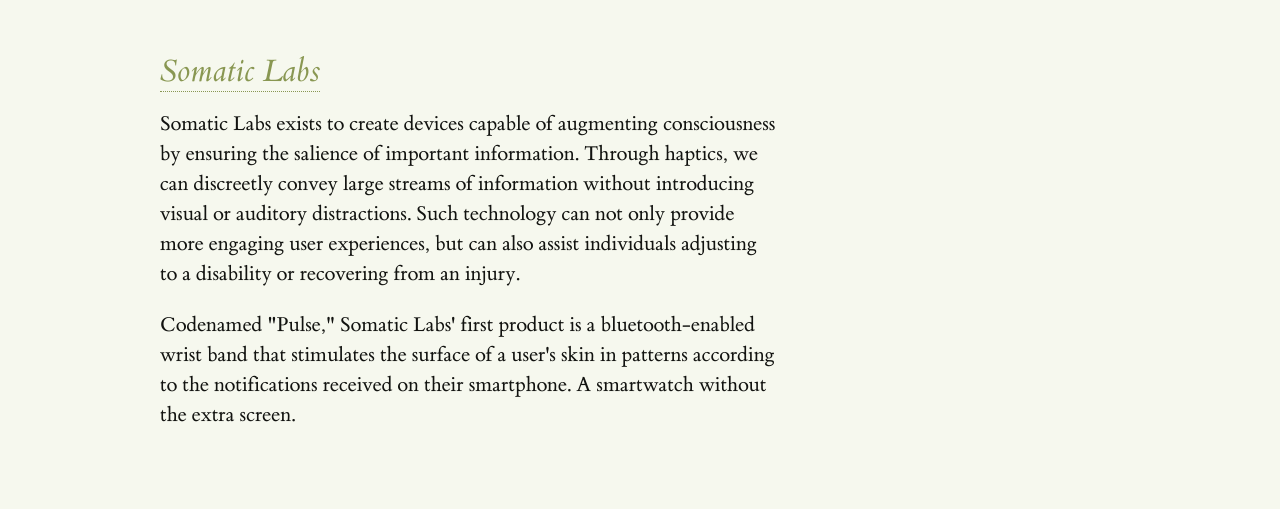
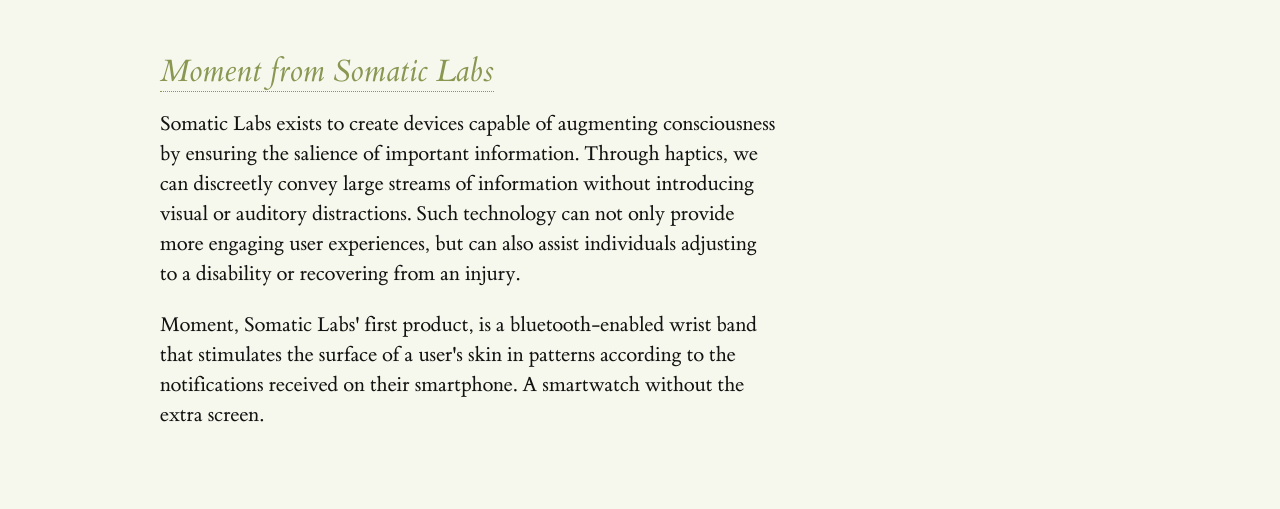
Before and after one commit to shantanubala/shantanubala.github.io, a plain HTML site: page index.html in a window 1280 px wide. Shown: the part 291-800 px from the top of the page. Drawn offline with Linux system fonts and the light colour scheme.

Commit message:
Update index.html

```diff
--- a/index.html
+++ b/index.html
@@ -27,9 +27,9 @@
                 <h3 id="email"><a href="https://twitter.com/shantanubala"><span class="fa fa-twitter"></span></a> <a href="https://www.facebook.com/shantanu.bala"><span class="fa fa-facebook-official"></span></a> <a href="https://github.com/shantanubala/"><span class="fa fa-github"></span></a> <a href="https://www.linkedin.com/pub/shantanu-bala/70/419/135"><span class="fa fa-linkedin"></span></a> | <a href="mailto:hello@sbala.org">hello@sbala.org</a></h3>
             </section>
             <section>
-                <h2><a href="http://somaticlabs.org/">Somatic Labs</a></h2>
+                <h2><a href="https://wearmoment.com/">Moment from Somatic Labs</a></h2>
                 <p>Somatic Labs exists to create devices capable of augmenting consciousness by ensuring the salience of important information. Through haptics, we can discreetly convey large streams of information without introducing visual or auditory distractions. Such technology can not only provide more engaging user experiences, but can also assist individuals adjusting to a disability or recovering from an injury.</p>
-                <p>Codenamed "Pulse," Somatic Labs' first product is a bluetooth-enabled wrist band that stimulates the surface of a user's skin in patterns according to the notifications received on their smartphone. A smartwatch without the extra screen.</p>
+                <p>Moment, Somatic Labs' first product, is a bluetooth-enabled wrist band that stimulates the surface of a user's skin in patterns according to the notifications received on their smartphone. A smartwatch without the extra screen.</p>
             </section>
             <section>
                 <h2>Research Projects</h2>
```
